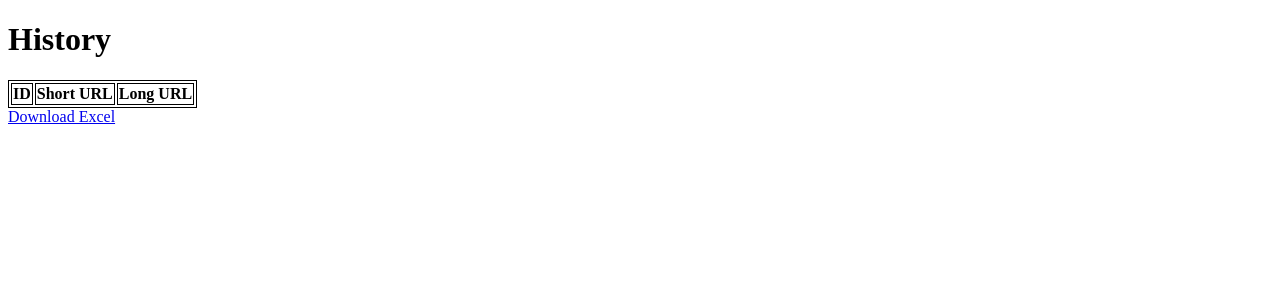
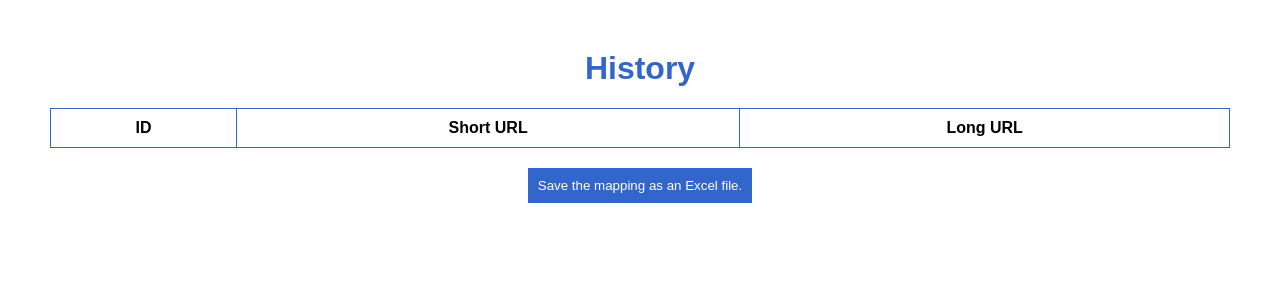
Before and after one commit to sindhu213/URL-Shortener, a Flask app: page /mapping in a window 1280 px wide. Shown: the top 300 px of the page. Run offline with Flask 3, Linux system fonts and the light colour scheme; the visitor is signed in with stand-in values (Sample User, id 1); data that the repository does not hold is empty.

Commit message:
Added styles

```diff
--- /dev/null
+++ b/app/static/mapping.css
@@ -0,0 +1,39 @@
+body {
+    font-family: Arial, sans-serif;
+    text-align: center;
+    margin: 50px;
+}
+
+h1 {
+    color: #3366cc;
+}
+
+table {
+    width: 100%;
+    border-collapse: collapse;
+    margin-top: 20px;
+}
+
+th, td {
+    border: 1px solid #3366cc;
+    padding: 10px;
+}
+
+a {
+    color: #3366cc;
+    display: block;
+}
+
+button {
+    background-color: #3366cc;
+    color: #fff;
+    padding: 10px;
+    border: none;
+    margin-top: 20px;
+    cursor: pointer;
+}
+
+button a {
+    color: #fff;
+    text-decoration: none;
+}
--- a/app/templates/404.html
+++ b/app/templates/404.html
@@ -4,6 +4,7 @@
     <meta charset="UTF-8">
     <meta name="viewport" content="width=device-width, initial-scale=1.0">
     <title>Page Not Found</title>
+    <link rel="stylesheet" href="{{url_for('static', filename='404.css')}}">
 </head>
 <body>
     <p>404: PAGE NOT FOUND</p>
--- a/app/templates/index.html
+++ b/app/templates/index.html
@@ -4,6 +4,7 @@
     <meta charset="UTF-8">
     <meta name="viewport" content="width=device-width, initial-scale=1.0">
     <title>URL Shortener</title>
+    <link rel="stylesheet" href="{{url_for('static', filename='index.css')}}">
 </head>
 <body>
     <h1>URL Shortener</h1>
@@ -11,8 +12,8 @@
         <h2>Hi {{current_user.username}}!</h2>
 
     {% else %}
-        <a href="{{url_for('register')}}">Register?</a>
-        <a href="{{url_for('login')}}">Login?</a>
+        <button><a href="{{url_for('register')}}">Register?</a></button>
+        <button><a href="{{url_for('login')}}">Login?</a></button>
     {% endif %}
 
     <form method="POST" action="{{url_for('index')}}">
--- a/app/templates/login.html
+++ b/app/templates/login.html
@@ -4,6 +4,7 @@
     <meta charset="UTF-8">
     <meta name="viewport" content="width=device-width, initial-scale=1.0">
     <title>Login</title>
+    <link rel="stylesheet" href="{{url_for('static', filename='login.css')}}">
 </head>
 <body>
     {% with messages = get_flashed_messages(with_categories=true) %}
--- a/app/templates/mapping.html
+++ b/app/templates/mapping.html
@@ -4,13 +4,7 @@
         <meta charset="UTF-8" />
         <meta name="viewport" content="width=device-width, initial-scale=1.0" />
         <title>URL Mapping</title>
-        <style>
-            table,
-            th,
-            td {
-                border: 1px solid black;
-            }
-        </style>
+        <link rel="stylesheet" href="{{url_for('static', filename='mapping.css')}}">
     </head>
     <body>
         <h1>History</h1>
@@ -30,9 +24,11 @@
                 {% endfor %}
             </tbody>
         </table>
-        <a
+        <button>
+            <a
             href="{{ url_for('download_mapping') }}"
-            >Download Excel</a
+            >Save the mapping as an Excel file.</a
         >
+        </button>
     </body>
 </html>
--- a/app/templates/register.html
+++ b/app/templates/register.html
@@ -4,6 +4,7 @@
     <meta charset="UTF-8">
     <meta name="viewport" content="width=device-width, initial-scale=1.0">
     <title>Register</title>
+    <link rel="stylesheet" href="{{url_for('static', filename='register.css')}}">
 </head>
 <body>
     <h1>Register</h1>
```
Also changed, not shown: app/static/404.css (added, +9 -0 lines), app/static/index.css (added, +32 -0 lines), app/static/login.css (added, +32 -0 lines), app/static/register.css (added, +32 -0 lines).
